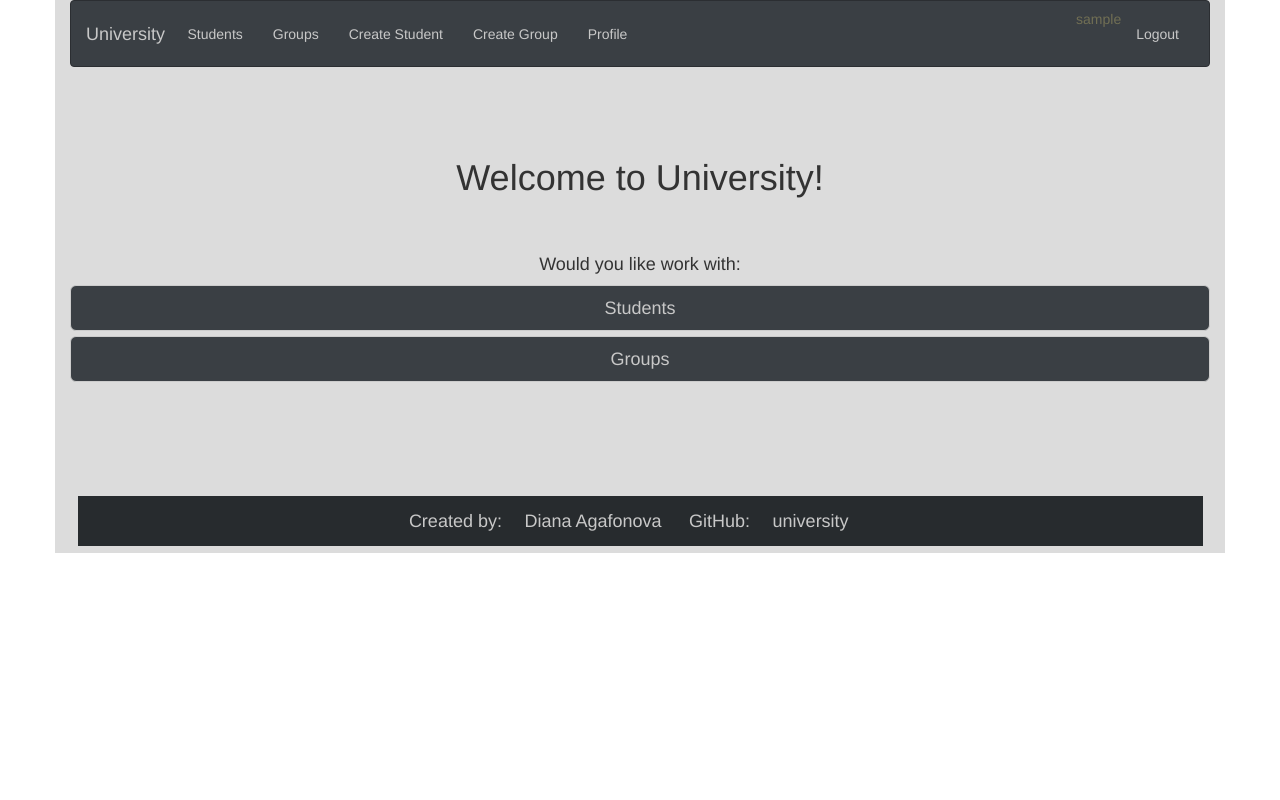
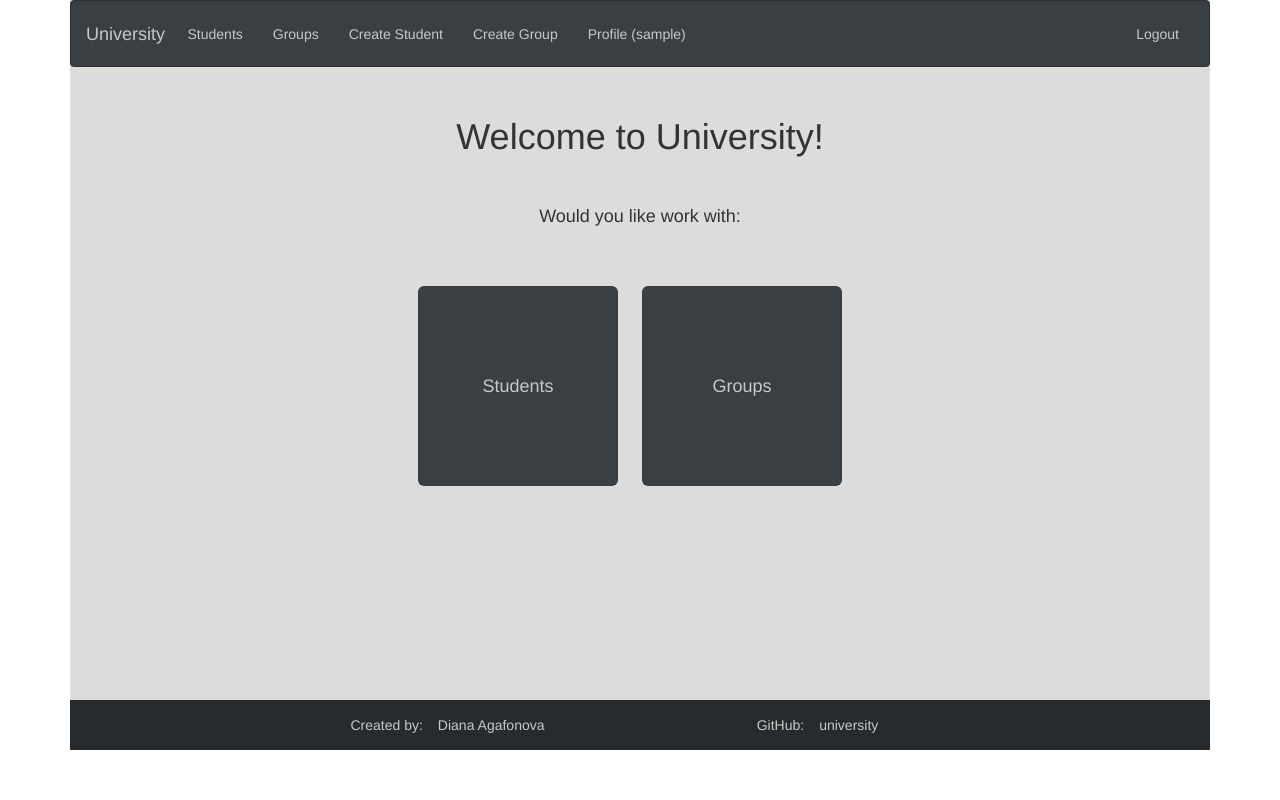
Before and after one commit to DiankaDS/university, a Django app: page / in a window 1280 px wide. Run offline with Django 3.2, Linux system fonts and the light colour scheme; the visitor is signed in with stand-in values (Sample User, id 1); some libraries are stand-ins or nearby versions.

Commit message:
Update .html pages

```diff
--- a/group/templates/create_group.html
+++ b/group/templates/create_group.html
@@ -3,9 +3,7 @@
     <title>Create group</title>
 {% endblock %}
 {% block body %}
-    <div class="label-mine">
-        <h1>Create new group</h1>
-    </div>
+        <h1 class="label-mine">Create new group</h1>
     <div class="form-mine">
     <form method="post">{% csrf_token %}
         {% if form.group_name.errors %}
@@ -24,7 +22,6 @@
             <p>Elder:{{ form.elder }}</p>
             <div class="help-block with-errors">{{ form.elder.errors }}</div>
         </div>
-
         <div class="text-center">
             <button type="submit" class="btn btn-success">Create</button>
         </div>
--- a/group/templates/delete_group.html
+++ b/group/templates/delete_group.html
@@ -13,7 +13,7 @@
         <form action="" method="post">{% csrf_token %}
             <p>Are you sure you want to delete {{ object }}?</p>
             <button type="submit" class="btn btn-danger">Yes, delete it</button>
-            <button type="reset" class="btn btn-default" onclick="location.href='{% url 'groups:groups' %}'">No, don't delete it</button>
+            <button type="reset" class="btn btn-primary" onclick="location.href='{% url 'groups:groups' %}'">No, don't delete it</button>
         </form>
     </div>
     </div>
--- a/static/core.css
+++ b/static/core.css
@@ -1,16 +1,12 @@
 .label-mine{
     text-align: center;
-    min-height:100%;
     position: relative;
-    margin-bottom: 5%;
-}
-.user{
-    color: #716f54;
+    margin-bottom: 50px;
+    margin-top: 50px;
 }
 .footer-mine{
-    margin: 7.5px;
     padding: 15px 15px;
-    font-size: 18px;
+    font-size: 14px;
     line-height: 20px;
     height: 50px;
     color: #c8c8c8;
@@ -18,11 +14,9 @@
     text-align: center;
 }
 .body{
-    /*padding-bottom: 10%;*/
     background-color: gainsboro;
+    min-height: 700px;
 }
-
-
 .navbar-default {
   background-color: #3a3f44;
   border-color: #2b2e32;
@@ -59,43 +53,35 @@
   padding-left: 15px;
   padding-right: 15px;
 }
-
-
-
 .btn-default{
     background-color: #3a3f44;
     color: #c8c8c8;
+    margin-bottom: 50px;
 }
-
+.btn-default:hover,
+.btn-default:focus{
+    background-color: #091f2b;
+    color: #c8c8c8;
+}
+.btn-home{
+    background-color: #3a3f44;
+    color: #c8c8c8;
+    height: 200px;
+    width: 200px;
+    margin-right: 20px;
+    margin-top: 50px;
+}
+.btn-home:hover,
+.btn-home:focus{
+    background-color: #091f2b;
+    color: #c8c8c8;
+}
 .form-mine{
     margin-left: 38%;
     margin-right: 38%;
-    margin-bottom: 10%;
-    margin-top: 10%;
-    /*text-align: center;*/
+    margin-top: 20px;
+    background-color: gainsboro;
 }
-
-.basic-mine{
-    margin-bottom: 5%;
-    margin-top: 5%;
-    /*text-align: center;*/
-}
-.home-mine{
-    margin-bottom: 10%;
-    margin-top: 8%;
-    text-align: center;
-}
-
-/*.core-mine{*/
-    /*margin-bottom: 20%;*/
-    /*margin-top:100px;*/
-    /*margin-left: -20%;*/
-    /*margin-right: -19%;*/
-    /*text-align: center;*/
-    /*background: lightblue;*/
-    /*height: 200px;*/
-/*}*/
-
 .message{
     background-color: #ffdbe3;
     /*height: 150px;*/
--- a/student/templates/delete_student.html
+++ b/student/templates/delete_student.html
@@ -6,14 +6,12 @@
     <div class="container">
     <div class="col-md-3"></div>
     <div class="col-md-6">
-        <div class="label-mine">
-            <h1>Delete student {{ student.student_id }}</h1>
-        </div>
+        <h1 class="label-mine">Delete student {{ student.student_id }}</h1>
         <div class="message">
             <form action="" method="post">{% csrf_token %}
                 <p>Are you sure you want to delete {{ object }}?</p>
                 <button type="submit" class="btn btn-danger">Yes, delete it</button>
-                <button type="reset" class="btn btn-default" onclick="location.href='{% url 'students:students' %}'">No, don't delete it</button>
+                <button type="reset" class="btn btn-primary" onclick="location.href='{% url 'students:students' %}'">No, don't delete it</button>
             </form>
         </div>
     </div>
--- a/templates/home_page.html
+++ b/templates/home_page.html
@@ -8,8 +8,8 @@
     <link rel="stylesheet" href={% static "core.css" %}>
 </head>
 <body>
-{#<div class="body">#}
-    <div class="container" style="background-color: gainsboro">
+<div class="container">
+<div class="body">
     {% if request.user.username %}
         <div class="bs-component">
             <nav class="navbar navbar-default">
@@ -23,30 +23,20 @@
                             <li><a href="{% url 'groups:groups' %}">Groups</a></li>
                             <li><a href="{% url 'students:create' %}">Create Student</a></li>
                             <li><a href="{% url 'groups:create' %}">Create Group</a></li>
-                            <li><a href="{% url 'user_profile' %}">Profile</a></li>
+                            <li><a href="{% url 'user_profile' %}">Profile ({{ request.user.username }})</a></li>
                         </ul>
                         <ul class="nav navbar-nav navbar-right">
-                            <li><span class="user">{{ request.user.username }}</span></li>
                             <li><a href="{% url 'logout' %}">Logout</a></li>
                         </ul>
                     </div>
                 </div>
             </nav>
         </div>
-
-        <div class="home-mine">
-        <div class="label-mine">
-            <h1>Welcome to University!</h1>
-        </div>
-{#        {% if request.user.username %}#}
-{#                    <div class="text-right">#}
-{#                    <p class="text-muted">You are <a href="{% url 'user_profile' %}">{{ request.user.username }}</a> <a href="{% url 'logout' %}"><button type="button" class="btn btn-primary">Logout</button></a></p>#}
-{#                    </div>#}
-
-{#                <p>You are {{ request.user.username }}</p>#}
+        <h1 class="label-mine">Welcome to University!</h1>
+        <div class="text-center">
             <h4>Would you like work with:</h4>
-                <button type="button" class="btn btn-default btn-lg btn-block" onclick="location.href='{% url 'students:students' %}'">Students</button>
-                <button type="button" class="btn btn-default btn-lg btn-block" onclick="location.href='{% url 'groups:groups' %}'">Groups</button>
+            <button type="button" class="btn btn-home btn-lg" onclick="location.href='{% url 'students:students' %}'">Students</button>
+            <button type="button" class="btn btn-home btn-lg" onclick="location.href='{% url 'groups:groups' %}'">Groups</button>
         </div>
     {% else %}
             <div class="bs-component">
@@ -64,22 +54,23 @@
                     </div>
                 </nav>
             </div>
-            <div class="home-mine">
-                  <p>You are Guest. Please, sign in or sign up.</p>
+        <h4 class="label-mine">You are Guest. Please, sign in or sign up.</h4>
+        <div class="text-center">
+            <button type="button" class="btn btn-home btn-lg" onclick="location.href='{% url 'login' %}'">Sign in</button>
+            <button type="button" class="btn btn-home btn-lg" onclick="location.href='{% url 'reg' %}'">Sign up</button>
         </div>
         {% endif %}
-{#        <div class="bs-component">#}
-{#            <nav class="navbar navbar-default">#}
-{#                <a class="navbar-footer" href="#">reference 1</a>#}
-{#                <a class="navbar-footer" href="#">reference 2</a>#}
-{#            </nav>#}
-{#        </div>#}
-
+</div>
         <div class="footer-mine">
+            <div class="col-md-2"></div>
+            <div class="col-md-4">
                 <span>Created by:</span><a class="footer-mine" href="https://ua.linkedin.com/in/dianagafonova">Diana Agafonova</a>
+            </div>
+            <div class="col-md-4">
                 <span>GitHub:</span><a class="footer-mine" href="https://github.com/DiankaDS/university">university</a>
             </div>
+            <div class="col-md-2"></div>
         </div>
-{#</div>#}
+</div>
 </body>
 </html>
```
Also changed, not shown: group/templates/groups_info.html (+1 -6 lines), group/templates/groups_list.html (+1 -6 lines), group/templates/update_group.html (+2 -5 lines), student/templates/create_student.html (+2 -6 lines), student/templates/students_info.html (+2 -16 lines), student/templates/students_list.html (+1 -6 lines), student/templates/update_student.html (+2 -6 lines), templates/basic.html (+8 -13 lines), templates/registration/login.html (+13 -11 lines), templates/registration/registration.html (+12 -14 lines), templates/registration/success_registration.html (+13 -13 lines), templates/user_profile.html (+0 -8 lines). Lines whose indentation alone changed are shown as unchanged.
